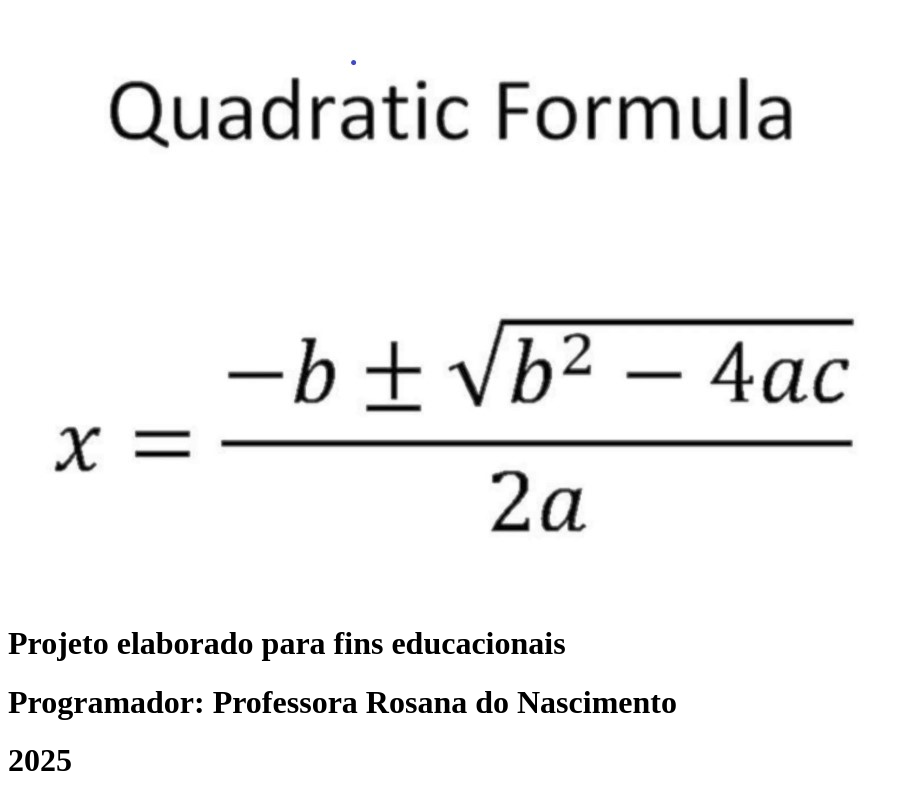
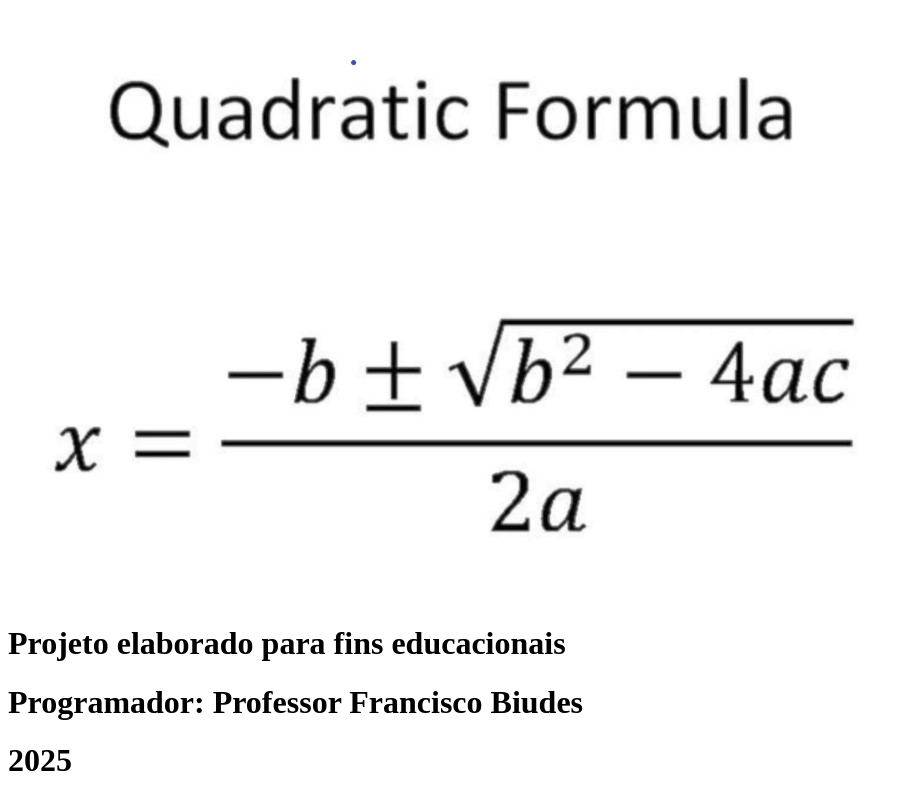
Before and after one commit to Rosananascimento/equa-o-do-2-grau, a plain HTML site: page Index.html in a window 1280 px wide. Shown: the part 519-1319 px from the top of the page, without its empty margins (0-910 px from the left). Drawn offline with Linux system fonts and the light colour scheme.

Commit message:
Alterações

```diff
--- a/Index.html
+++ b/Index.html
@@ -54,7 +54,7 @@
     </section>
     <footer>
         <h1>Projeto elaborado para fins educacionais</h1>
-        <h1>Programador: Professora Rosana do Nascimento</h1>
+        <h1>Programador: Professor Francisco Biudes</h1>
         <h1>2025</h1>
     </footer>
 </body>
```
